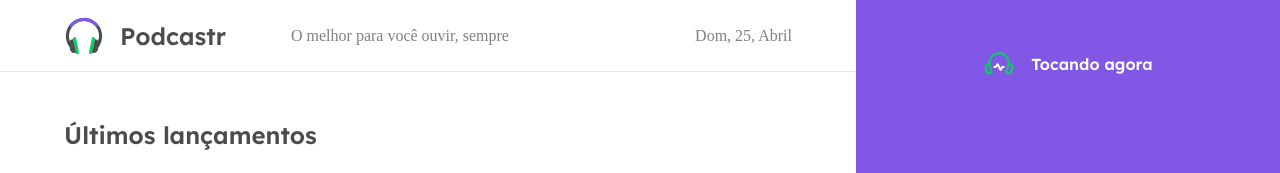
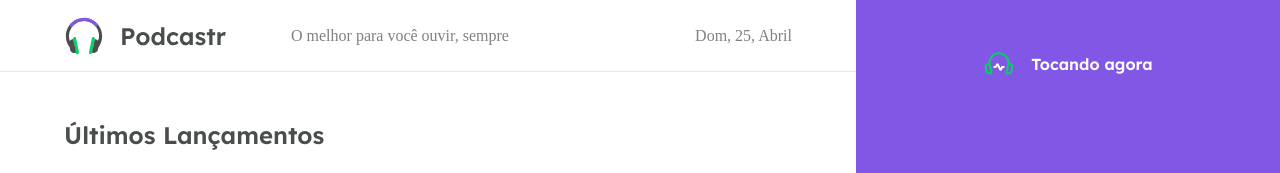
Before and after one commit to wstagf/NLW5-ReactJS, a Next.js app in the folder podcastr_next/: page / in a window 1280 px wide. Shown: the top 173 px of the page. Built offline with nearby package versions, Linux system fonts and the light colour scheme; data requests are answered from the project's data file; grey boxes are pictures that could not be loaded.

Commit message:
Corrigindo ortografia

```diff
--- a/podcastr_next/src/pages/index.tsx
+++ b/podcastr_next/src/pages/index.tsx
@@ -28,8 +28,9 @@ type HomeProps = {
 export default function Home({ allEpisodes, lastesEpisodes }: HomeProps) {
   return (
     <div className={styles.homepage}>
-      <section className={styles.lastetEpisodes}>
-        <h2>Últimos lançamentos</h2>
+      <section className={styles.latestEpisodes}>
+        <h2>Últimos Lançamentos</h2>
+
         <ul>
           {lastesEpisodes.map((episode) => {
             return (
```
